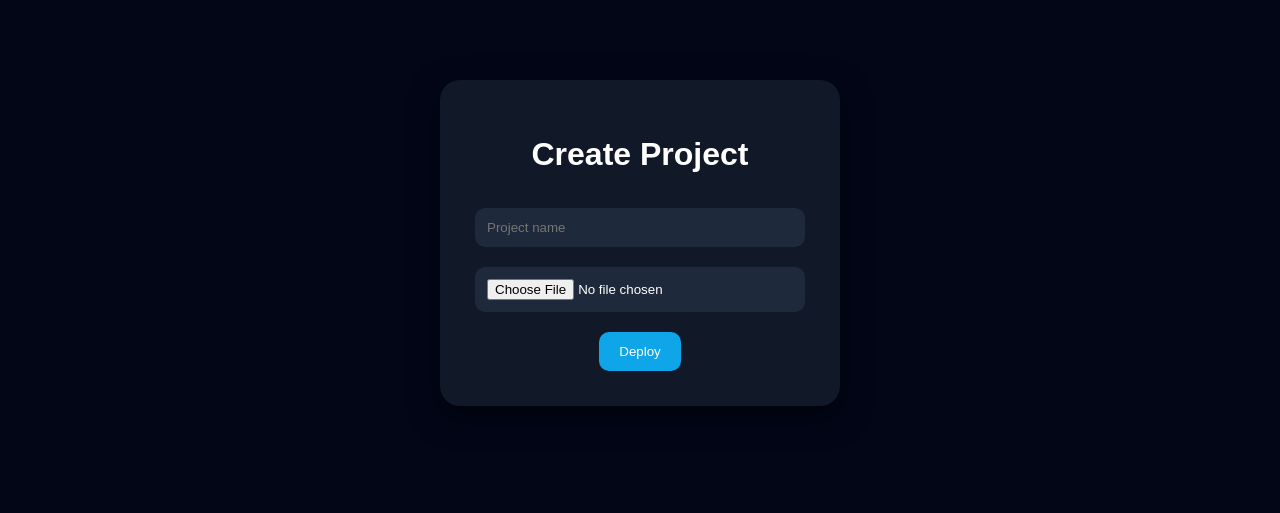
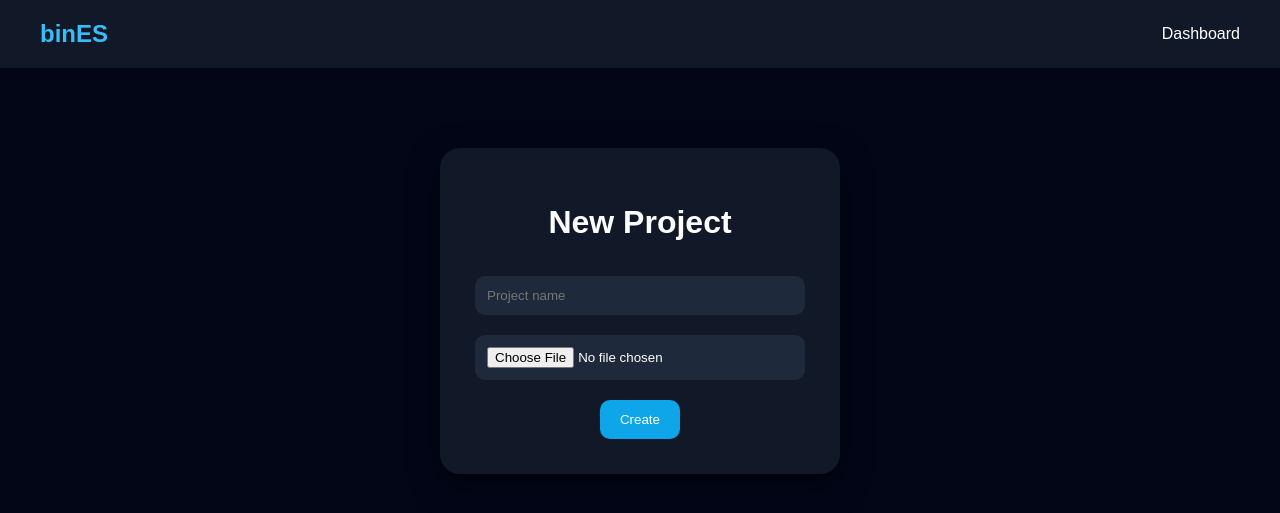
Before and after one commit to sillfrog999/binES, a Flask app: page /create in a window 1280 px wide. Shown: the top 513 px of the page. Run offline with Flask 3, Linux system fonts and the light colour scheme; the visitor is signed in with stand-in values (Sample User, id 1).

Commit message:
Update create.html

```diff
--- a/templates/create.html
+++ b/templates/create.html
@@ -1,52 +1,38 @@
 <!DOCTYPE html>
-
 <html>
 
 <head>
-
+<title>Create Project</title>
 <link rel="stylesheet" href="/static/style.css">
-
 </head>
 
+<body>
 
-<body>
+<nav>
+<h2>binES</h2>
+<a href="/dashboard">Dashboard</a>
+</nav>
 
 
 <div class="box">
 
-
 <h1>
-Create Project
+New Project
 </h1>
 
+<form method="post" enctype="multipart/form-data">
 
-<form method="post"
-enctype="multipart/form-data">
+<input name="name" placeholder="Project name" required>
 
-
-<input
-name="name"
-placeholder="Project name"
->
-
-
-<input
-type="file"
-name="file"
->
-
+<input type="file" name="file">
 
 <button>
-Deploy
+Create
 </button>
-
 
 </form>
 
-
 </div>
 
-
 </body>
-
 </html>
```
